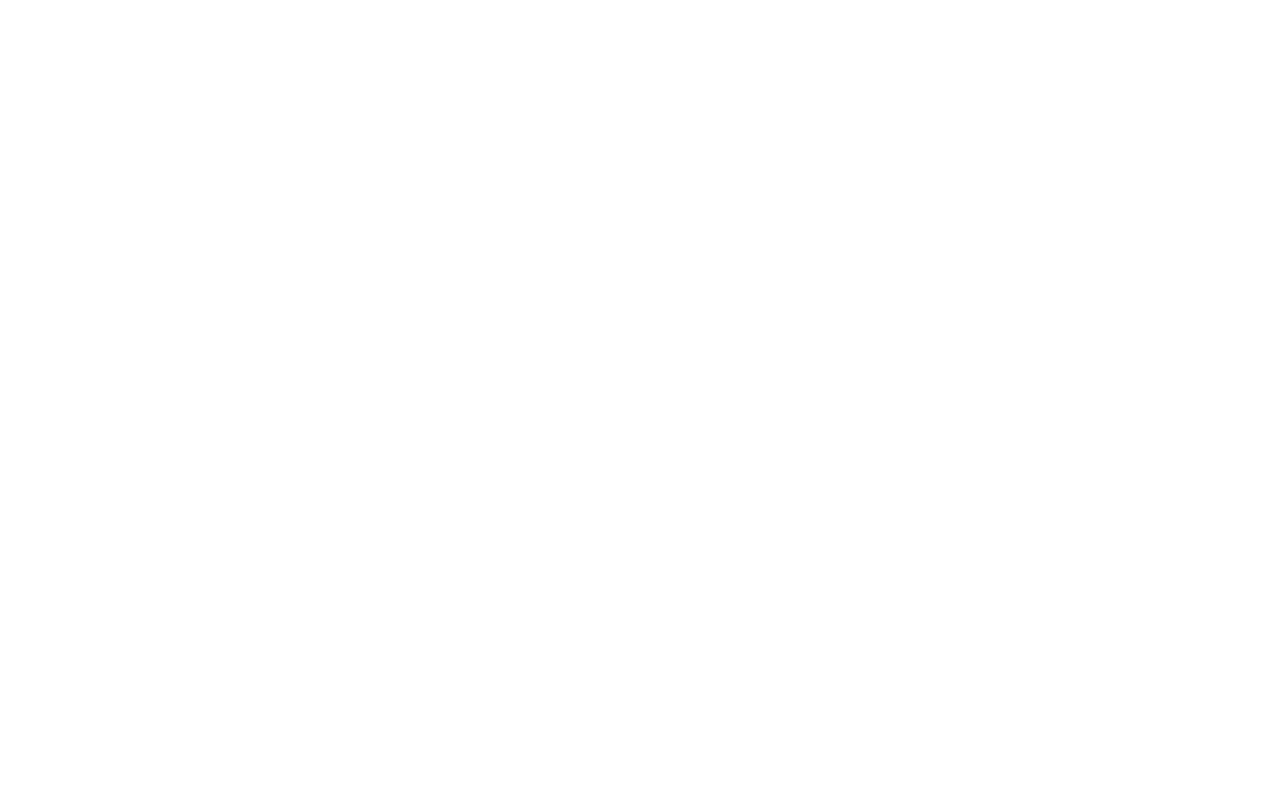
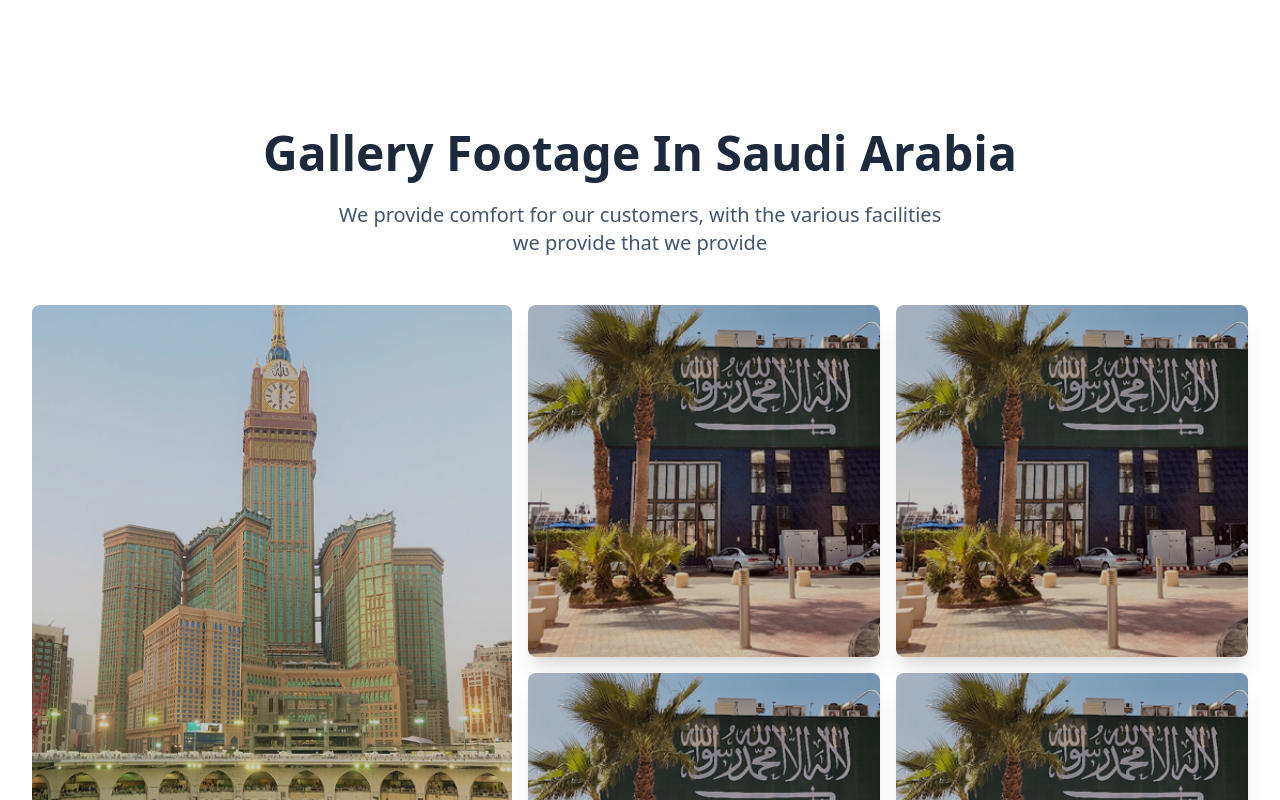
Before and after one commit to mfdpdev/al-nasr-hajj-umrah-ui-slice, a React (Vite) app: page / in a window 1280 px wide. Shown: the part 3980-4780 px from the top of the page. Before the commit the page ends 3941 px from the top, so only its background shows below. Built offline with nearby package versions, Linux system fonts and the light colour scheme.

Commit message:
feat: create basic style gallery section

```diff
--- a/src/App.jsx
+++ b/src/App.jsx
@@ -1,6 +1,7 @@
 import Navbar from "./components/header/Navbar"
 import AboutUs from "./sections/about-us/AboutUs"
 import Facilities from "./sections/facilities/Facilities"
+import Gallery from "./sections/gallery/Gallery"
 import Home from "./sections/home/Home"
 import Package from "./sections/package/Package"
 
@@ -14,6 +15,7 @@
         <AboutUs />
         <Package />
         <Facilities />
+        <Gallery />
       </div>
     </>
   )
--- /dev/null
+++ b/src/sections/gallery/Gallery.jsx
@@ -0,0 +1,55 @@
+import image1 from "./../../assets/galleries/image1.png"
+import image2 from "./../../assets/galleries/image2.png"
+export default function Gallery(){
+            // h-[500px] md:h-[600px]   /* biar tinggi tetap konsisten */
+  return (
+    <>
+      <section className="py-16 lg:py-24 px-4 sm:px-6 lg:px-8">
+        <div className="max-w-7xl mx-auto space-y-6">
+
+          {/* Judul Section */}
+          <h1 className="text-3xl text-center sm:text-4xl lg:text-5xl font-extrabold text-slate-800">
+            Gallery Footage In Saudi Arabia
+          </h1>
+
+          <p className="text-base text-center md:w-1/2 sm:text-lg lg:text-xl text-slate-600 max-w-3xl mx-auto">
+            We provide comfort for our customers, with the various facilities we provide that we provide
+          </p>
+
+          <div className="
+            grid
+            grid-cols-1
+            md:grid-cols-[1fr_1.5fr]
+            gap-4
+            mt-12
+          ">
+            {/* FOTO KIRI — gambar besar dengan animasi hover */}
+            <div className="bg-red-200 rounded-lg overflow-hidden">
+              <img
+                src={image1}
+                alt="Main Gallery"
+                className="w-full h-full object-cover"
+              />
+            </div>
+
+            {/* GRID KANAN — 4 FOTO SAMA BESAR dengan ratio persegi */}
+            <div className="grid grid-cols-2 grid-rows-2 gap-4">
+              {[image2, image2, image2, image2].map((img, i) => (
+                <div
+                  key={i}
+                  className="aspect-square rounded-lg overflow-hidden shadow-xl"
+                >
+                  <img
+                    src={img}
+                    alt={`Gallery ${i + 1}`}
+                    className="w-full h-full object-cover"
+                  />
+                </div>
+              ))}
+            </div>
+          </div>
+        </div>
+      </section>
+    </>
+  )
+}
```
Also changed, not shown: src/assets/galleries/image1.png (added), src/assets/galleries/image2.png (added).
